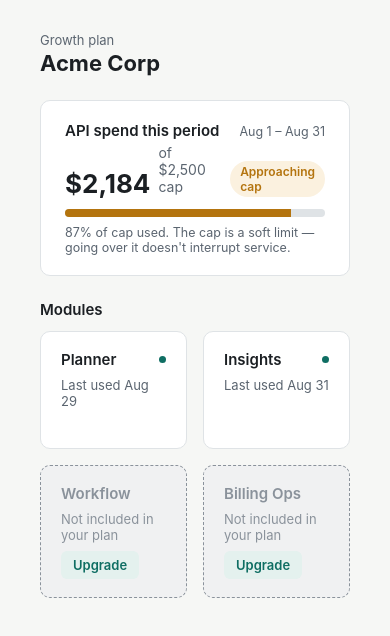
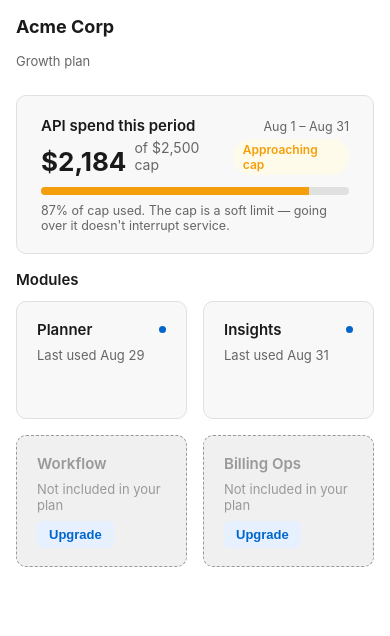
Before and after one commit to Satabari/tenant-dashboard, a Next.js app: page / in a window 390 px wide. Shown: the top 636 px of the page. Built offline with nearby package versions, Linux system fonts and the light colour scheme.

Commit message:
feat: add mobile responsive design improvements

```diff
--- a/app/globals.css
+++ b/app/globals.css
@@ -1,43 +1,47 @@
-:root {
-  --bg: #f6f7f5;
-  --surface: #ffffff;
-  --ink: #1b1f23;
-  --ink-muted: #5b6570;
-  --border: #dfe3e6;
-  --accent: #0f6e63;
-  --accent-soft: #e4f1ee;
-  --locked: #8a929b;
-  --locked-bg: #f0f1f2;
-  --warn: #b4740e;
-  --warn-bg: #fbf1df;
-  --alarm: #b23a2e;
-  --alarm-bg: #fbe7e4;
-}
-
 * {
   box-sizing: border-box;
 }
 
+:root {
+  --accent: #0066cc;
+  --accent-soft: #e6f0ff;
+  --warn: #f59e0b;
+  --warn-bg: #fffbeb;
+  --alarm: #dc2626;
+  --alarm-bg: #fee2e2;
+  --accent-soft: #e6f0ff;
+  --locked: #999999;
+  --locked-bg: #f0f0f0;
+}
+
+html {
+  --bg: #ffffff;
+  --surface: #f8f8f8;
+  --border: #e0e0e0;
+  --ink: #1a1a1a;
+  --ink-muted: #666666;
+}
+
 body {
   margin: 0;
+  padding: 0;
+  font-family: -apple-system, BlinkMacSystemFont, "Segoe UI", Roboto, Oxygen,
+    Ubuntu, Cantarell, "Fira Sans", "Droid Sans", "Helvetica Neue", sans-serif;
+  -webkit-font-smoothing: antialiased;
+  -moz-osx-font-smoothing: grayscale;
   background: var(--bg);
   color: var(--ink);
-  font-family: -apple-system, BlinkMacSystemFont, "Segoe UI", Inter, sans-serif;
+  transition: background-color 0.2s ease, color 0.2s ease;
 }
 
-button {
-  font-family: inherit;
+@media (max-width: 768px) {
+  body {
+    font-size: 14px;
+  }
 }
 
-button:focus-visible,
-[role="button"]:focus-visible {
-  outline: 2px solid var(--accent);
-  outline-offset: 2px;
-}
-
-@media (prefers-reduced-motion: reduce) {
-  * {
-    transition: none !important;
-    animation: none !important;
+@media (max-width: 480px) {
+  body {
+    font-size: 13px;
   }
 }
--- a/components/TenantDashboard.module.css
+++ b/components/TenantDashboard.module.css
@@ -1,6 +1,18 @@
 .page {
   min-height: 100vh;
   padding: 32px 40px;
+}
+
+@media (max-width: 768px) {
+  .page {
+    padding: 20px 24px;
+  }
+}
+
+@media (max-width: 480px) {
+  .page {
+    padding: 16px 16px;
+  }
 }
 
 .container {
@@ -10,6 +22,17 @@
 
 .header {
   margin-bottom: 24px;
+  display: flex;
+  justify-content: space-between;
+  align-items: flex-start;
+  gap: 16px;
+  flex-wrap: wrap;
+}
+
+@media (max-width: 480px) {
+  .header {
+    flex-direction: column-reverse;
+  }
 }
 
 .plan {
@@ -24,9 +47,36 @@
   margin: 0;
 }
 
+@media (max-width: 480px) {
+  .tenantName {
+    font-size: 18px;
+  }
+}
+
+.themeTBtn {
+  padding: 6px 10px;
+  font-size: 16px;
+  background: none;
+  border: 1px solid var(--border);
+  border-radius: 4px;
+  cursor: pointer;
+  transition: all 0.2s ease;
+  height: fit-content;
+}
+
+.themeTBtn:hover {
+  background: var(--accent-soft);
+}
+
 .content {
   display: grid;
   gap: 24px;
+}
+
+@media (max-width: 480px) {
+  .content {
+    gap: 16px;
+  }
 }
 
 .sectionTitle {
@@ -34,3 +84,48 @@
   font-weight: 600;
   margin: 0 0 12px;
 }
+
+.headerSettings {
+  display: flex;
+  flex-direction: column;
+  align-items: flex-end;
+  gap: 8px;
+  font-size: 12px;
+}
+
+@media (max-width: 480px) {
+  .headerSettings {
+    align-items: flex-start;
+    width: 100%;
+  }
+}
+
+.autoRefreshLabel {
+  display: flex;
+  align-items: center;
+  gap: 6px;
+  cursor: pointer;
+  color: var(--ink-muted);
+}
+
+.autoRefreshLabel input {
+  cursor: pointer;
+  width: 16px;
+  height: 16px;
+  accent-color: var(--accent);
+}
+
+.intervalSelect {
+  padding: 4px 8px;
+  font-size: 12px;
+  border: 1px solid var(--border);
+  border-radius: 4px;
+  background-color: var(--surface);
+  color: var(--ink);
+  cursor: pointer;
+}
+
+.lastPolled {
+  font-size: 11px;
+  color: var(--ink-muted);
+}
```
